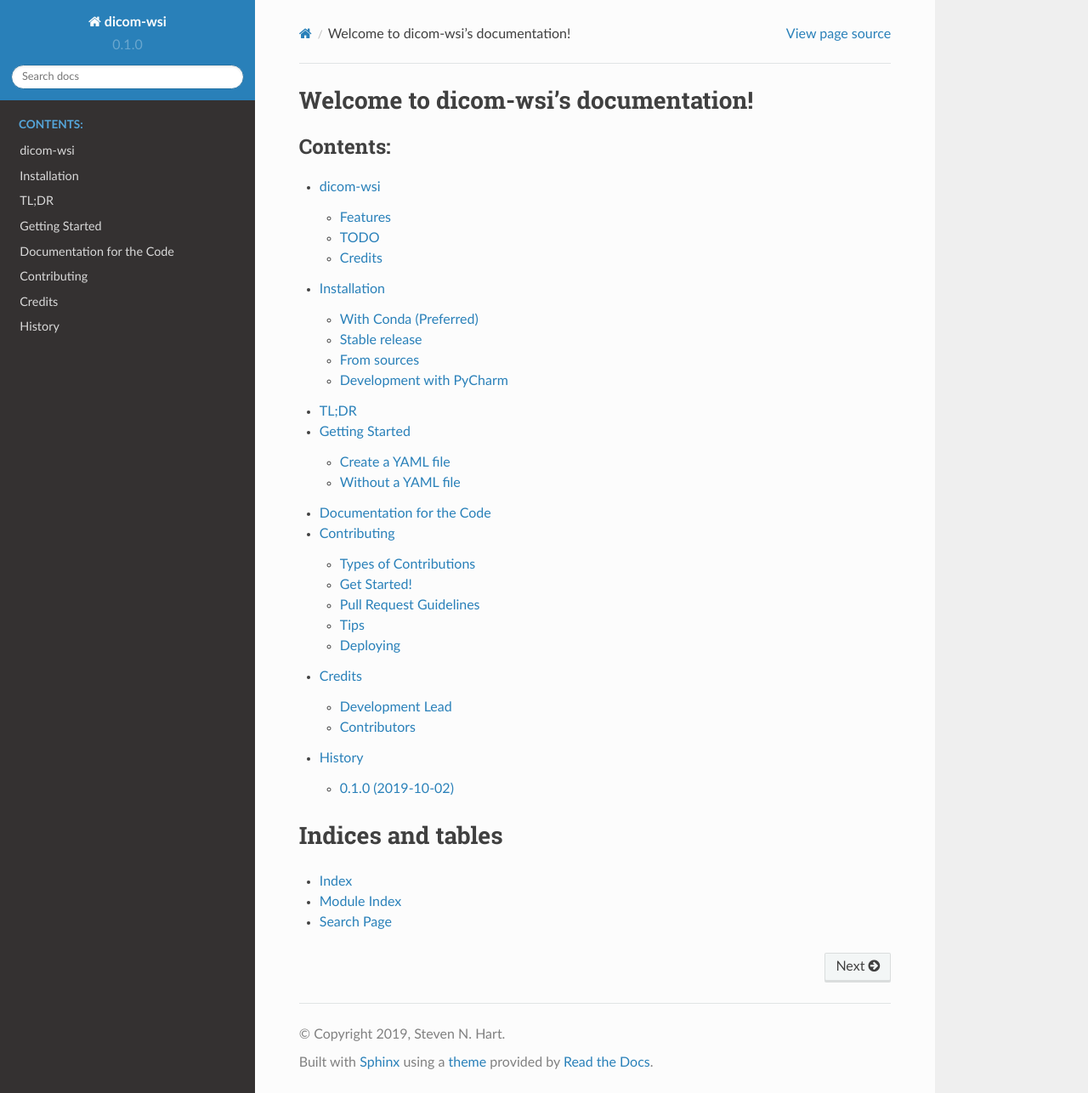
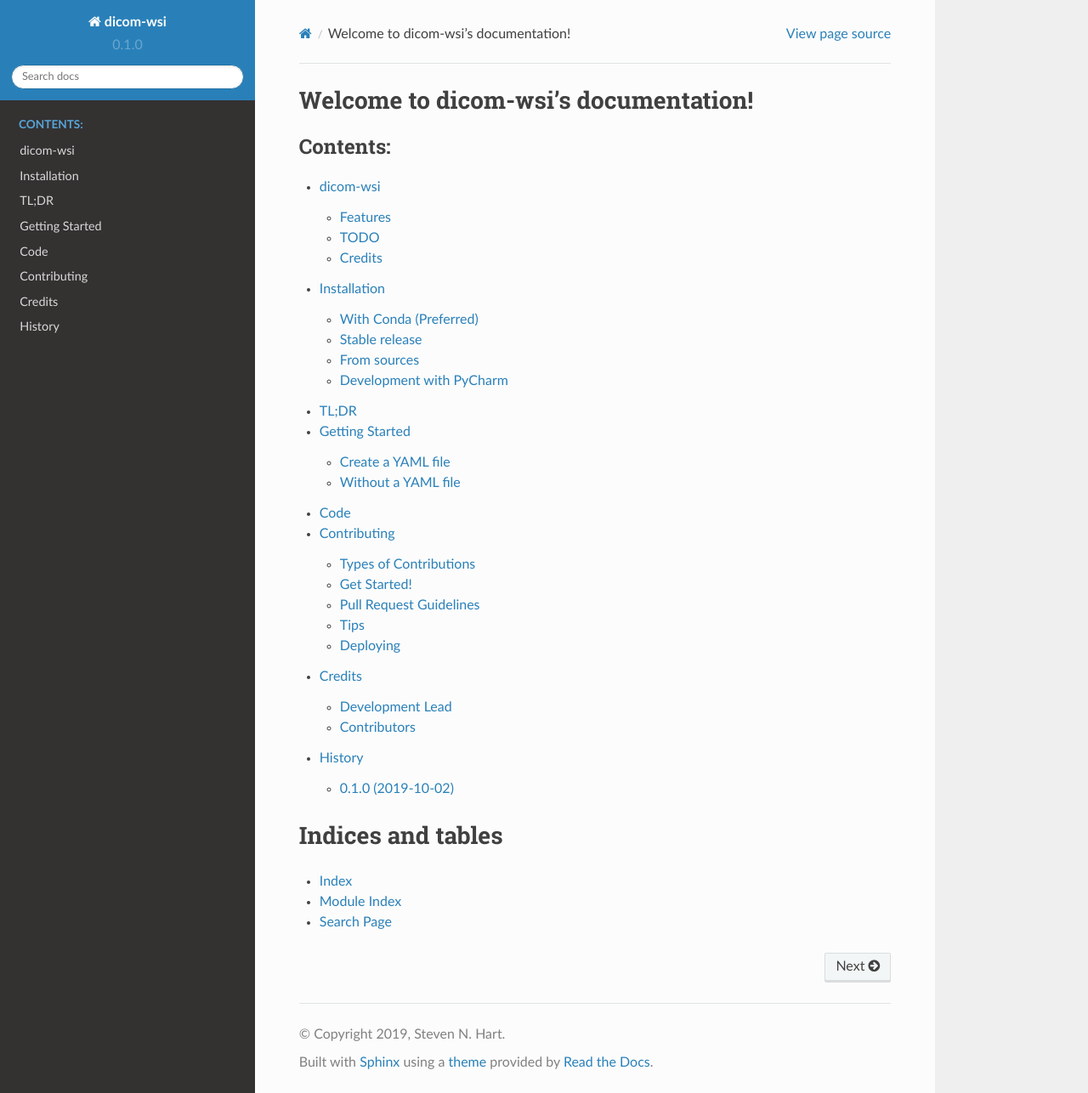
Before and after one commit to Steven-N-Hart/dicom_wsi, a Sphinx documentation site: the page built from docs/index.rst, in a window 1280 px wide and 1286 px high. Shown: the whole window at 85% size. Built offline with Sphinx 7.4.7 and the Read the Docs theme 2.0.0, drawn with Linux system fonts in a browser that asks for light colours.

Commit message:
Trying to add sphinx code with autodoc

```diff
--- a/docs/code.rst
+++ b/docs/code.rst
@@ -1,6 +1,6 @@
 ===========================
-Documentation for the Code
+Code
 ===========================
 
-.. automodule:: dicom_wsi
+.. automodule:: dicom_wsi.mods
     :members:
```
